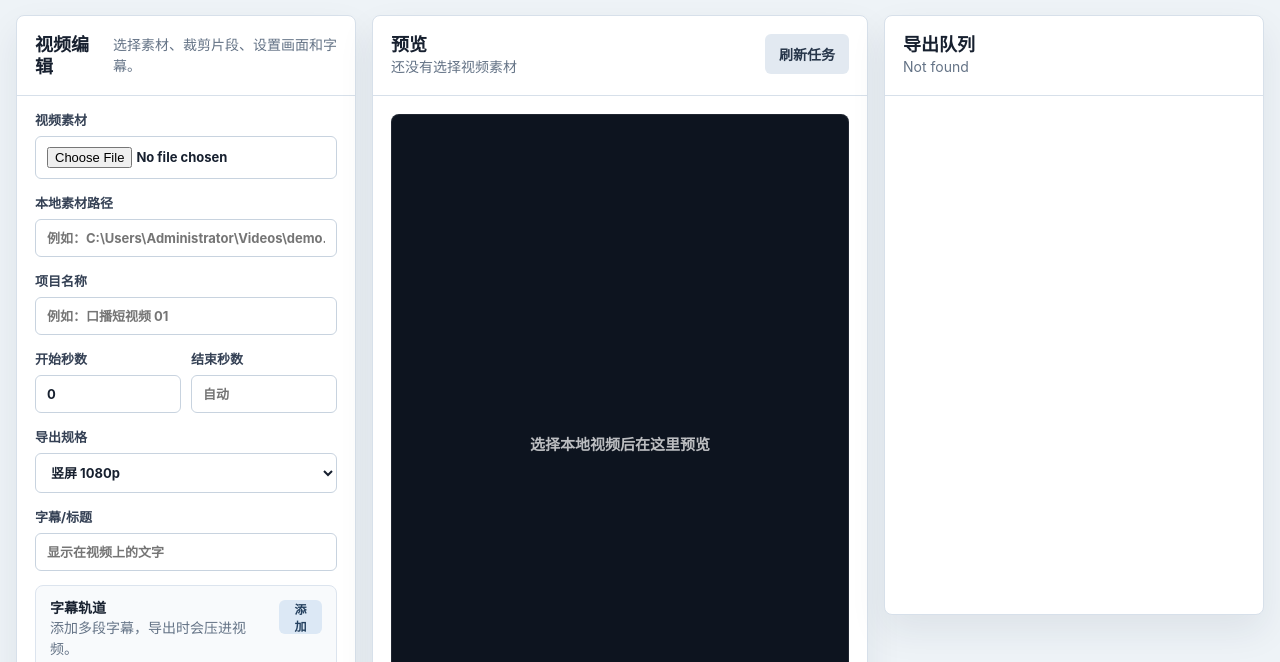
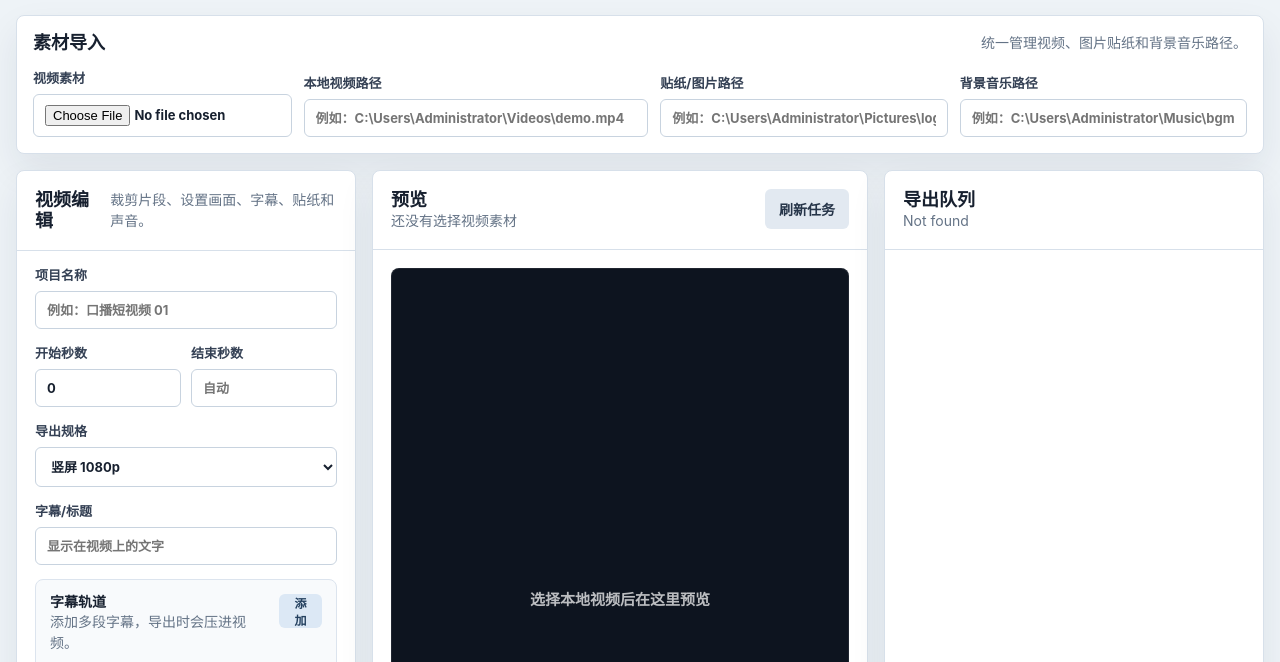
Before and after one commit to mrusacn/video-render-cloudflare, a website: page public/index.html in a window 1280 px wide. Both pictures are taken after typing "Sample" into the empty fields and a click on the button "进入工作台". Shown: the part 96-758 px from the top of the page. Drawn offline with Linux system fonts and the light colour scheme; no server answers.

Commit message:
Add files via upload

```diff
--- a/public/index.html
+++ b/public/index.html
@@ -34,22 +34,37 @@
           </div>
         </header>
 
+        <section class="panel asset-dock">
+          <div class="asset-dock-title">
+            <h2>素材导入</h2>
+            <p>统一管理视频、图片贴纸和背景音乐路径。</p>
+          </div>
+          <div class="asset-grid">
+            <label>
+              视频素材
+              <input id="sourceInput" name="source" type="file" accept="video/*" />
+            </label>
+            <label>
+              本地视频路径
+              <input id="sourcePathInput" name="sourcePath" placeholder="例如：C:\Users\Administrator\Videos\demo.mp4" />
+            </label>
+            <label>
+              贴纸/图片路径
+              <input id="stickerPathInput" name="stickerPath" placeholder="例如：C:\Users\Administrator\Pictures\logo.png" />
+            </label>
+            <label>
+              背景音乐路径
+              <input id="musicPathInput" name="musicPath" placeholder="例如：C:\Users\Administrator\Music\bgm.mp3" />
+            </label>
+          </div>
+        </section>
+
         <section class="workspace">
           <form id="jobForm" class="panel editor-panel">
             <div class="panel-title">
               <h2>视频编辑</h2>
-              <p>选择素材、裁剪片段、设置画面和字幕。</p>
+              <p>裁剪片段、设置画面、字幕、贴纸和声音。</p>
             </div>
-
-            <label>
-              视频素材
-              <input id="sourceInput" name="source" type="file" accept="video/*" />
-            </label>
-
-            <label>
-              本地素材路径
-              <input id="sourcePathInput" name="sourcePath" placeholder="例如：C:\Users\Administrator\Videos\demo.mp4" />
-            </label>
 
             <label>
               项目名称
@@ -101,13 +116,9 @@
               <div class="tool-block-header">
                 <div>
                   <h3>贴纸/图片</h3>
-                  <p>输入客户电脑上的图片路径，导出时覆盖到视频。</p>
+                  <p>贴纸路径在顶部素材栏导入，这里设置位置和大小。</p>
                 </div>
               </div>
-              <label>
-                图片路径
-                <input id="stickerPathInput" name="stickerPath" placeholder="例如：C:\Users\Administrator\Pictures\logo.png" />
-              </label>
               <div class="inline-fields">
                 <label>
                   位置
@@ -161,10 +172,6 @@
               <label class="check-row">
                 <input id="muteInput" name="muted" type="checkbox" />
                 静音导出
-              </label>
-              <label>
-                背景音乐路径
-                <input id="musicPathInput" name="musicPath" placeholder="例如：C:\Users\Administrator\Music\bgm.mp3" />
               </label>
               <label>
                 背景音乐音量
--- a/public/styles.css
+++ b/public/styles.css
@@ -76,6 +76,26 @@ textarea {
   display: flex;
   align-items: center;
   gap: 10px;
+}
+
+.asset-dock {
+  margin-bottom: 16px;
+  padding: 16px;
+}
+
+.asset-dock-title {
+  display: flex;
+  justify-content: space-between;
+  gap: 14px;
+  align-items: flex-start;
+  margin-bottom: 14px;
+}
+
+.asset-grid {
+  display: grid;
+  grid-template-columns: minmax(180px, 0.9fr) minmax(260px, 1.2fr) minmax(240px, 1fr) minmax(240px, 1fr);
+  gap: 12px;
+  align-items: end;
 }
 
 h1,
@@ -565,6 +585,10 @@ textarea:focus {
     grid-template-columns: 330px minmax(0, 1fr);
   }
 
+  .asset-grid {
+    grid-template-columns: repeat(2, minmax(0, 1fr));
+  }
+
   .queue-panel {
     grid-column: 1 / -1;
   }
@@ -577,9 +601,14 @@ textarea:focus {
 
   .topbar,
   .topbar-actions,
-  .preview-toolbar {
+  .preview-toolbar,
+  .asset-dock-title {
     align-items: stretch;
     flex-direction: column;
+  }
+
+  .asset-grid {
+    grid-template-columns: 1fr;
   }
 
   .preview-frame {
```
